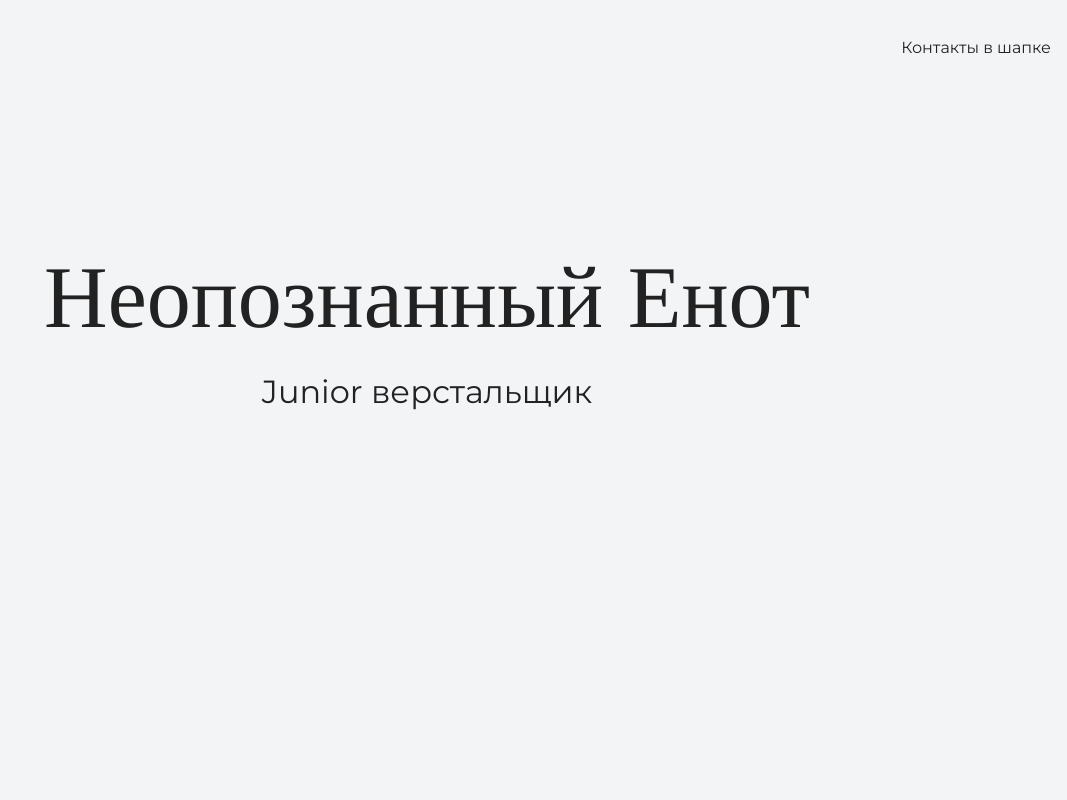
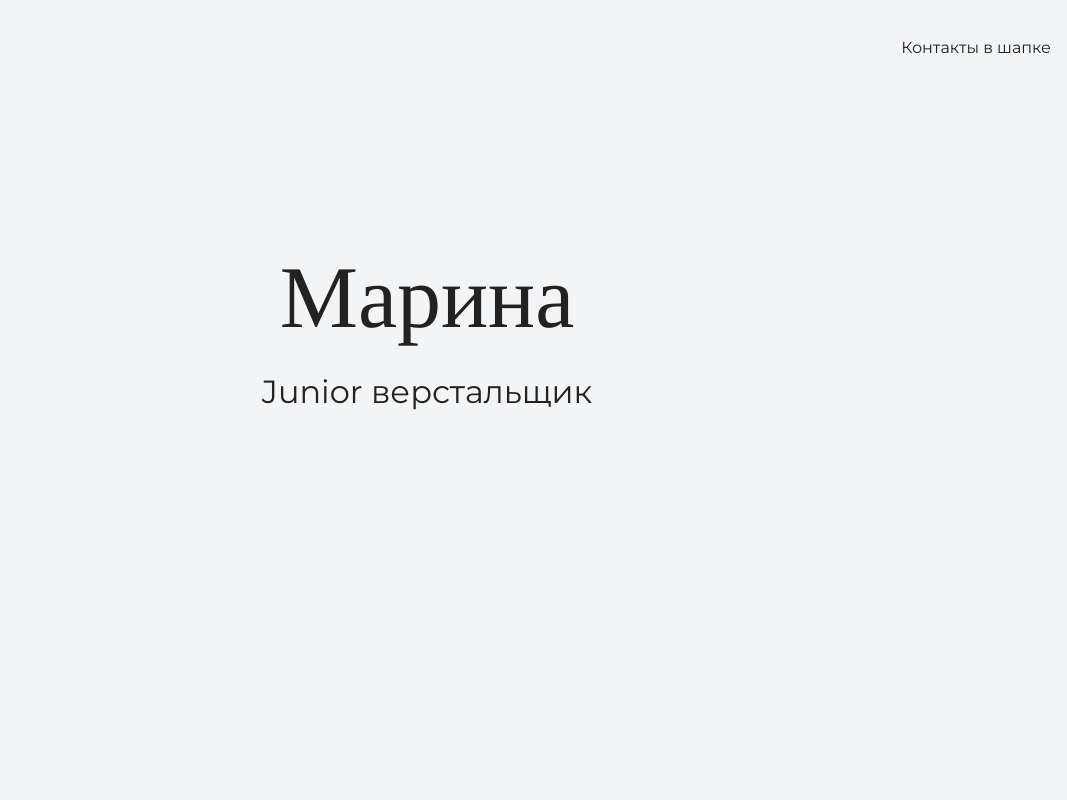
Before and after one commit to Platina77/My-first-site, a plain HTML site: page index.html in a window 1280 px wide. Shown: the top 800 px of the page, without its empty margins (213-1280 px from the left). Drawn offline with nearby package versions, Linux system fonts and the light colour scheme.

Commit message:
Исправлен текст

```diff
--- a/index.html
+++ b/index.html
@@ -16,7 +16,7 @@
 
     <section class="hero-image">
       <div class="container">
-        <h1 class="heading">Неопознанный Енот</h1>
+        <h1 class="heading">Марина</h1>
         <p>Junior верстальщик</p>
       </div>
     </section>
```
